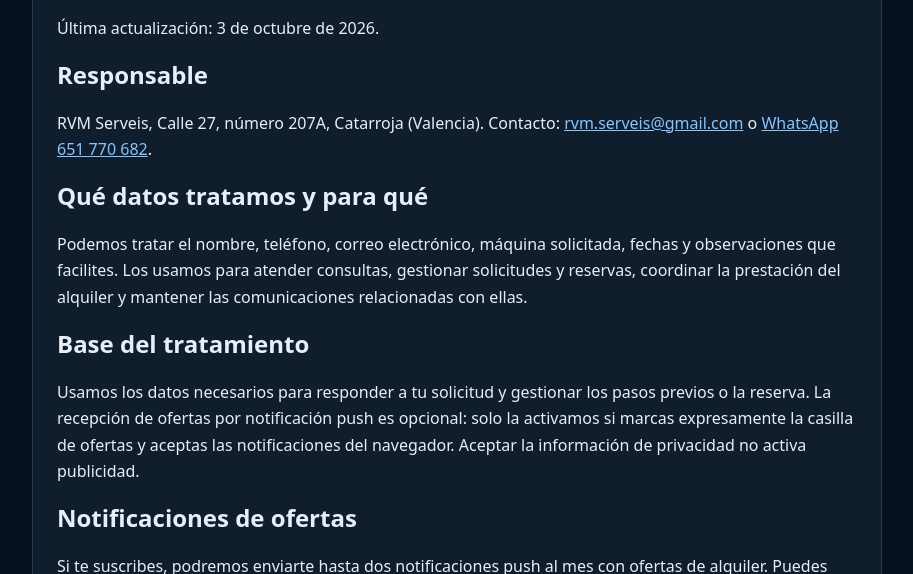
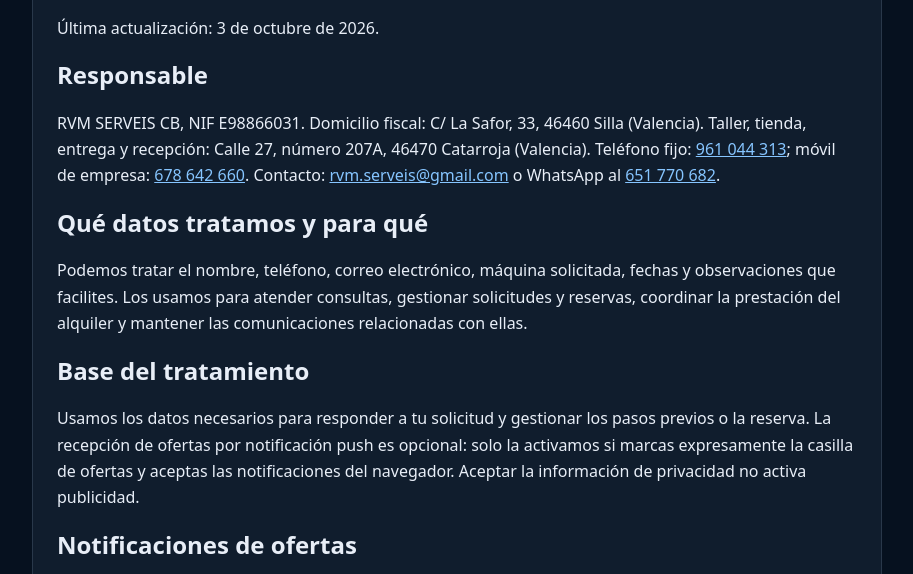
Before and after one commit to javifranco0188-star/rvm-serveis-alquiler, a plain HTML site: page privacidad.html in a window 1280 px wide. Shown: the part 226-800 px from the top of the page, without its empty margins (183-1096 px from the left). Drawn offline with Linux system fonts and the light colour scheme.

Commit message:
Correct RVM Alquiler privacy contact details

```diff
--- a/privacidad.html
+++ b/privacidad.html
@@ -11,7 +11,7 @@
 <body><main><a class="back" href="/">← Volver a RVM Alquiler</a><article class="card">
 <h1>Política de privacidad</h1>
 <p>Última actualización: 3 de octubre de 2026.</p>
-<h2>Responsable</h2><p>RVM Serveis, Calle 27, número 207A, Catarroja (Valencia). Contacto: <a href="mailto:rvm.serveis@gmail.com">rvm.serveis@gmail.com</a> o <a href="https://wa.me/34651770682">WhatsApp 651 770 682</a>.</p>
+<h2>Responsable</h2><p>RVM SERVEIS CB, NIF E98866031. Domicilio fiscal: C/ La Safor, 33, 46460 Silla (Valencia). Taller, tienda, entrega y recepción: Calle 27, número 207A, 46470 Catarroja (Valencia). Teléfono fijo: <a href="tel:+34961044313">961 044 313</a>; móvil de empresa: <a href="tel:+34678642660">678 642 660</a>. Contacto: <a href="mailto:rvm.serveis@gmail.com">rvm.serveis@gmail.com</a> o WhatsApp al <a href="https://wa.me/34651770682">651 770 682</a>.</p>
 <h2>Qué datos tratamos y para qué</h2><p>Podemos tratar el nombre, teléfono, correo electrónico, máquina solicitada, fechas y observaciones que facilites. Los usamos para atender consultas, gestionar solicitudes y reservas, coordinar la prestación del alquiler y mantener las comunicaciones relacionadas con ellas.</p>
 <h2>Base del tratamiento</h2><p>Usamos los datos necesarios para responder a tu solicitud y gestionar los pasos previos o la reserva. La recepción de ofertas por notificación push es opcional: solo la activamos si marcas expresamente la casilla de ofertas y aceptas las notificaciones del navegador. Aceptar la información de privacidad no activa publicidad.</p>
 <h2>Notificaciones de ofertas</h2><p>Si te suscribes, podremos enviarte hasta dos notificaciones push al mes con ofertas de alquiler. Puedes retirar el consentimiento en cualquier momento desde «Cancelar ofertas push» al pie de la web o bloqueando las notificaciones en la configuración del navegador. La retirada no afecta a la atención de una consulta o reserva.</p>
```
